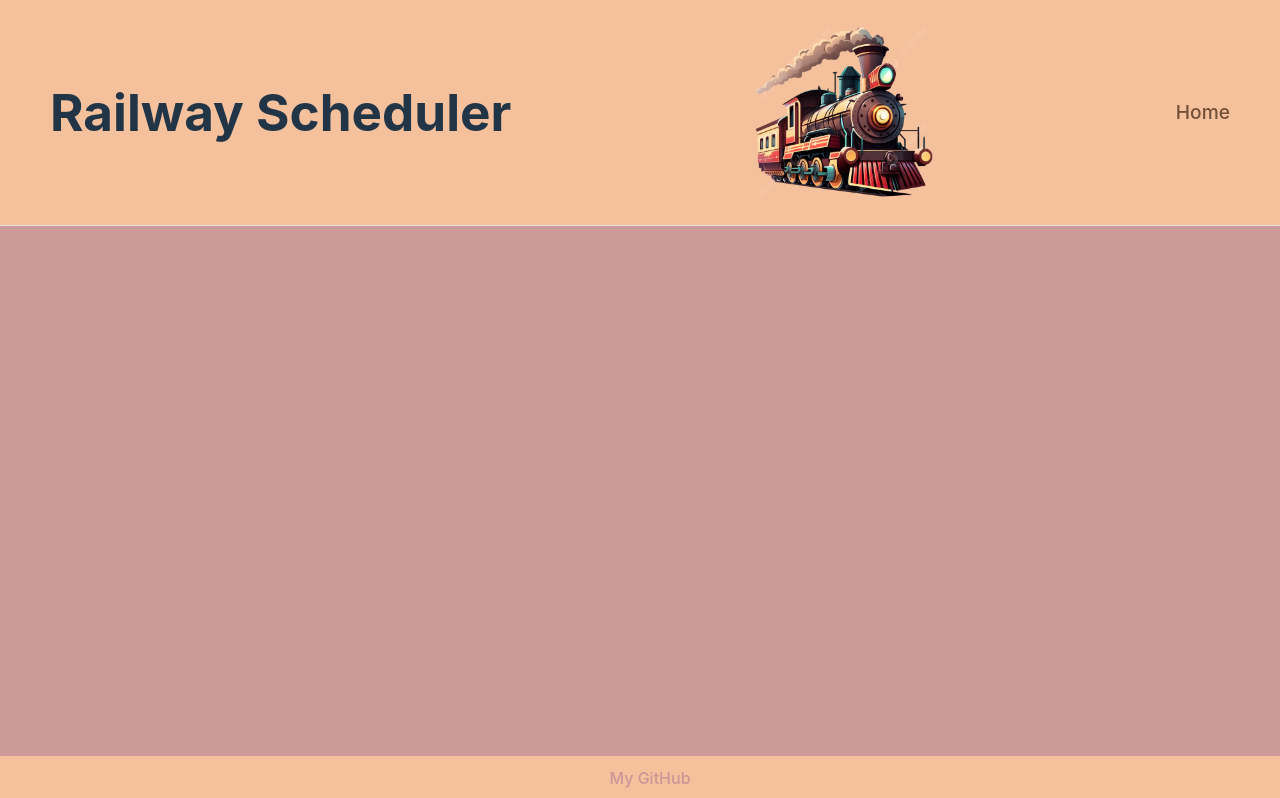
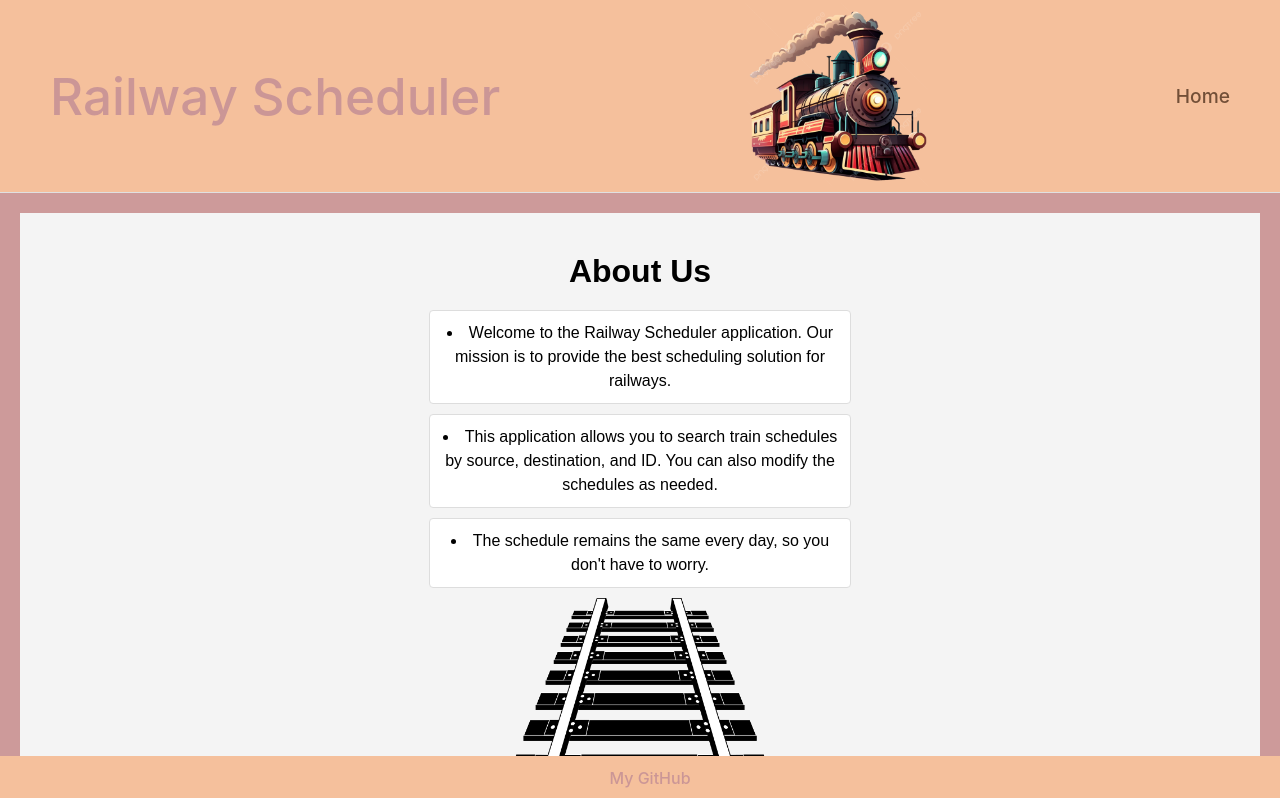
Before and after one commit to adumitrescu1207/RailwaySchedulerApp, a React (Vite) app: page /about in a window 1280 px wide. Shown: the top 798 px of the page. Built offline with nearby package versions, Linux system fonts and the light colour scheme.

Commit message:
Added AboutUs page

```diff
--- a/src/MyStyles.css
+++ b/src/MyStyles.css
@@ -1,5 +1,3 @@
-/* YourStyles.css */
-
 .fade-enter {
     opacity: 0;
   }
--- a/src/Router.tsx
+++ b/src/Router.tsx
@@ -10,6 +10,7 @@ import UpdateTrain from './pages/UpdateTrain.tsx';
 import RemoveTrain from './pages/RemoveTrain.tsx';
 import Layout from './pages/Layout.tsx';
 import Header from './pages/Header.tsx';
+import AboutUs from './pages/AboutUs.tsx';
 
 const AppRouter: React.FC = () => {
   return (
@@ -25,6 +26,7 @@ const AppRouter: React.FC = () => {
           <Route path="/modify/addTrain" element={<AddTrain />} />
           <Route path="/modify/updateTrain" element={<UpdateTrain />} />
           <Route path="/modify/removeTrain" element={<RemoveTrain />} />
+          <Route path="/about" element={<AboutUs />} />
         </Routes>
       </Layout>
     </Router>
--- a/src/index.css
+++ b/src/index.css
@@ -19,7 +19,7 @@ a {
   text-decoration: inherit;
 }
 a:hover {
-  color: #ffce64;
+  color: #91712c;
 }
 
 body {
--- /dev/null
+++ b/src/pages/AboutUs.tsx
@@ -0,0 +1,57 @@
+import React from 'react';
+import images from '../assets/images/railway.png';
+
+const AboutUs: React.FC = () => {
+  return (
+    <div style={containerStyles}>
+      <h1 style={headerStyles}>About Us</h1>
+      <li style={listItemStyles}>
+        Welcome to the Railway Scheduler application. Our mission is to provide the best scheduling
+        solution for railways.
+      </li>
+      <li style={listItemStyles}>
+        This application allows you to search train schedules by source,
+        destination, and ID. You can also modify the schedules as needed.
+      </li>
+      <li style={listItemStyles}>
+        The schedule remains the same every day, so you don't have to worry.
+      </li>
+      <img src={images} style={imageStyles}/>
+    </div>
+  );
+};
+
+const containerStyles: React.CSSProperties = {
+    padding: '20px',
+    textAlign: 'center',
+    fontFamily: 'Arial, sans-serif',
+    backgroundColor: '#f4f4f4',
+    marginBottom: '30px'
+  };
+
+const headerStyles: React.CSSProperties = {
+  fontSize: '2rem',
+  color: '#000',
+  marginBottom: '20px',
+};
+
+const listItemStyles: React.CSSProperties = {
+  fontSize: '1rem',
+  color: '#000',
+  margin: '10px 0',
+  padding: '10px',
+  border: '1px solid #ddd',
+  borderRadius: '4px',
+  backgroundColor: '#fff',
+  textAlign: 'center',
+  maxWidth: '400px',
+  marginLeft: 'auto',
+  marginRight: 'auto',
+};
+
+const imageStyles: React.CSSProperties ={
+    width: '30%',
+    height: '30%'
+  };
+
+export default AboutUs;
--- a/src/pages/Header.tsx
+++ b/src/pages/Header.tsx
@@ -18,7 +18,8 @@ const headerStyles: React.CSSProperties = {
   };
 
   const titleStyles: React.CSSProperties = {
-    padding: '50px'
+    padding: '50px',
+    fontSize: '3.2rem'
   };
   const imageStyles: React.CSSProperties ={
     width: '15%',
@@ -28,7 +29,7 @@ const headerStyles: React.CSSProperties = {
 const Header: React.FC = () => {
   return (
     <header style={headerStyles}>
-        <h1 style={titleStyles}>Railway Scheduler</h1>
+        <Link to="/about" style={titleStyles}>Railway Scheduler</Link>
         <img src={images} style={imageStyles}/>
         <Link to="/" style={linkStyles}>Home</Link>
     </header>
--- a/src/pages/RemoveTrain.tsx
+++ b/src/pages/RemoveTrain.tsx
@@ -5,6 +5,8 @@ const RemoveTrain: React.FC = () => {
   const [id, setId] = useState('');
 
   const handleSubmit = () => {
+    const confirm = window.confirm('Are you sure you want to remove this train?');
+    if (confirm) {
       axios.delete(`https://localhost:7159/Train/RemoveTrain?id=${id}`)
         .then(() => {
           alert('Train removed successfully');
@@ -13,6 +15,7 @@ const RemoveTrain: React.FC = () => {
         .catch(error => {
           console.error('There was an error removing the train!', error);
         });
+    }
   };
 
   return (
--- a/src/pages/SearchById.tsx
+++ b/src/pages/SearchById.tsx
@@ -64,7 +64,7 @@ const containerStyles: React.CSSProperties = {
   padding: '20px',
   textAlign: 'center',
   fontFamily: 'Arial, sans-serif',
-  backgroundColor: '#f9f9f9',
+  backgroundColor: '#f4f4f4',
 };
 
 const headerStyles: React.CSSProperties = {
--- a/src/utils/timeFormatter.tsx
+++ b/src/utils/timeFormatter.tsx
@@ -1,6 +1,6 @@
-export const formatTime = (time: number): string => {
-    const timeString = time.toString();
-    const hours = timeString.slice(0, -2);
-    const minutes = timeString.slice(-2);
-    return `${hours.padStart(2, '0')}:${minutes.padStart(2, '0')}`;
-  };
+export const formatTime = (time: string): string => {
+  const timeString = time.toString();
+  const hours = timeString.slice(0, -2);
+  const minutes = timeString.slice(-2);
+  return `${hours.padStart(2, '0')}:${minutes.padStart(2, '0')}`;
+};
```
Also changed, not shown: src/assets/images/railway.png (added). Lines whose indentation alone changed are shown as unchanged.
